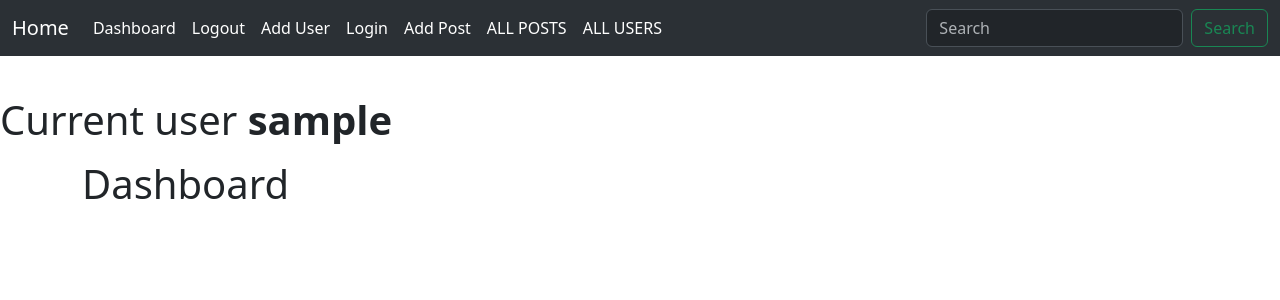
After one commit to macraves/db_app_api, a Flask app: page /users/dashboard in a window 1280 px wide. The commit adds this page. Shown: the top 300 px of the page. Run offline with Flask 3, Linux system fonts and the light colour scheme; the visitor is signed in with stand-in values (Sample User, id 1).

Commit message:
login done

```diff
--- a/app.py
+++ b/app.py
@@ -21,24 +21,16 @@ migrate = Migrate(app, db)
 app.register_blueprint(user_bp, url_prefix="/users")
 app.register_blueprint(post_bp, url_prefix="/posts")
 
-
+# Flask login manager instanciate
 login_manager = LoginManager()
 login_manager.init_app(app)
-login_manager.login_view = "login"
+login_manager.login_view = "user.login"
 
 
 @login_manager.user_loader
 def load_user(user_id):
     """Load user by its id"""
     return User.query.get(int(user_id))
-
-
-class RenderError(Exception):
-    """Render error for the Flask app."""
-
-    def __init__(self, message):
-        super().__init__(message)
-        self.message = message
 
 
 @app.route("/")
--- a/templates/base.html
+++ b/templates/base.html
@@ -12,8 +12,13 @@
 		/>
 	</head>
 	<body>
+		{% include 'navbar.html' %}
 		<br />
-		{% include 'navbar.html' %} {% for message in get_flashed_messages() %}
+		{% if current_user.is_authenticated %}
+		<p><h1>Current user <strong>{{ current_user.username}}</strong></h1></p>
+		{% else %}
+		<p><h1><strong>Sign in please</strong></h1></p>
+		{% endif %} {% for message in get_flashed_messages() %}
 		<div class="alert alert-warning alert-dismissible fade show" role="alert">
 			{{ message | safe }}.
 			<button
--- a/templates/navbar.html
+++ b/templates/navbar.html
@@ -18,8 +18,26 @@
 					<a
 						class="nav-link active"
 						aria-current="page"
+						href="{{url_for('user.dashboard')}}"
+						>Dashboard</a
+					>
+				</li>
+				<li class="nav-item">
+					<a class="nav-link active" aria-current="page" href="{{url_for('user.logout')}}"
+						>Logout</a
+					>
+				</li>
+				<li class="nav-item">
+					<a
+						class="nav-link active"
+						aria-current="page"
 						href="{{url_for('user.user_add')}}"
 						>Add User</a
+					>
+				</li>
+				<li class="nav-item">
+					<a class="nav-link active" aria-current="page" href="{{url_for('user.login')}}"
+						>Login</a
 					>
 				</li>
 				<li class="nav-item">
--- /dev/null
+++ b/user/templates/dashboard.html
@@ -0,0 +1,4 @@
+{% extends 'base.html' %}{% block content %}
+<h1>Dashboard</h1>
+
+{% endblock%}
--- a/user/uroutes.py
+++ b/user/uroutes.py
@@ -22,6 +22,14 @@ def login():
             return redirect(url_for("user.users_all"))
         flash("Invalid username or password. Try again!")
     return render_template("user_login.html", header="Login", form=form)
+
+
+# Create dashboard route
+@user_bp.route("/dashboard")
+@login_required
+def dashboard():
+    """Dashboard route for the users."""
+    return render_template("dashboard.html", header="Dashboard")
 
 
 @user_bp.route("/logout")
```
Also changed, not shown: post/proutes.py (+18 -19 lines).
